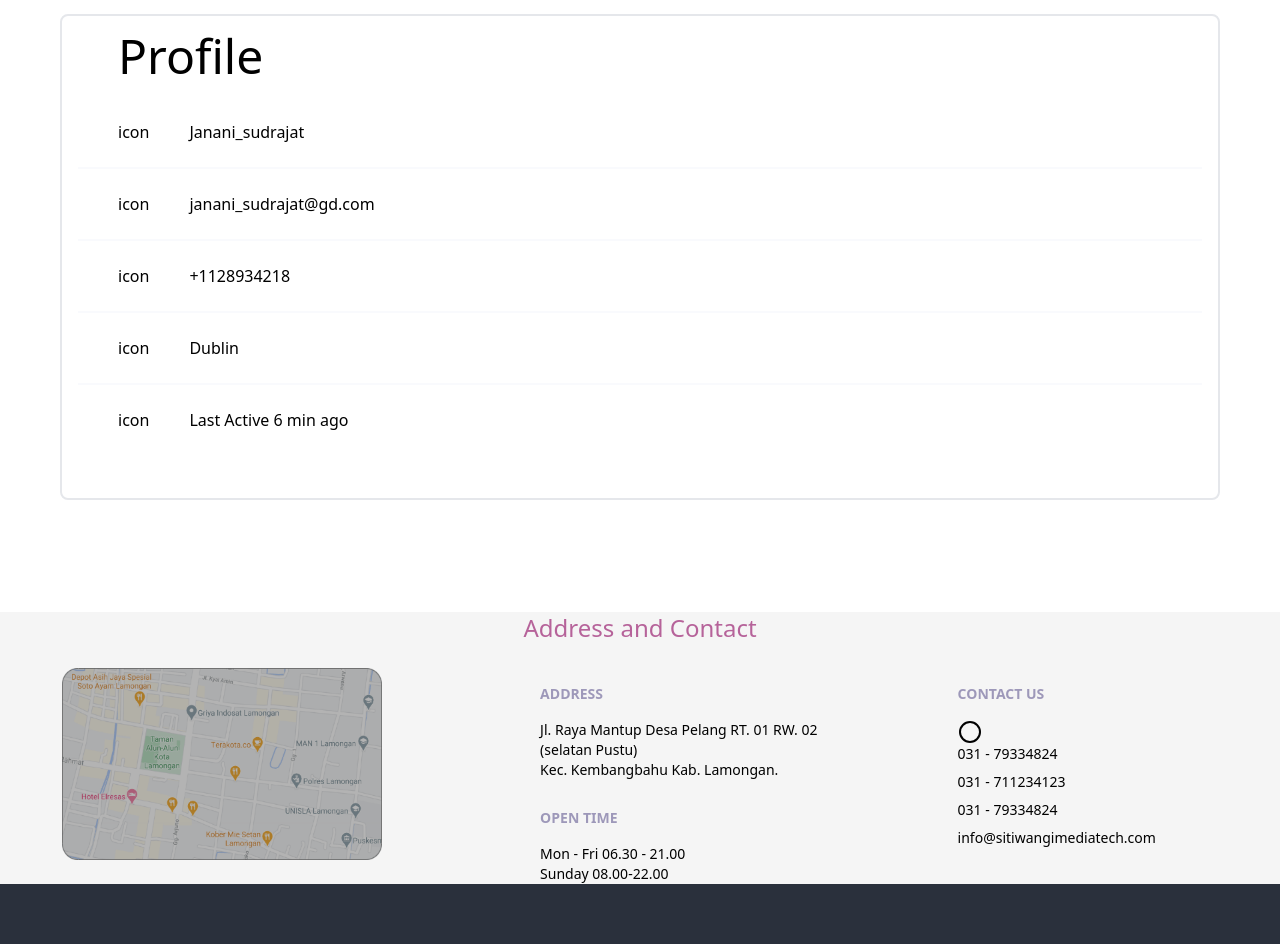
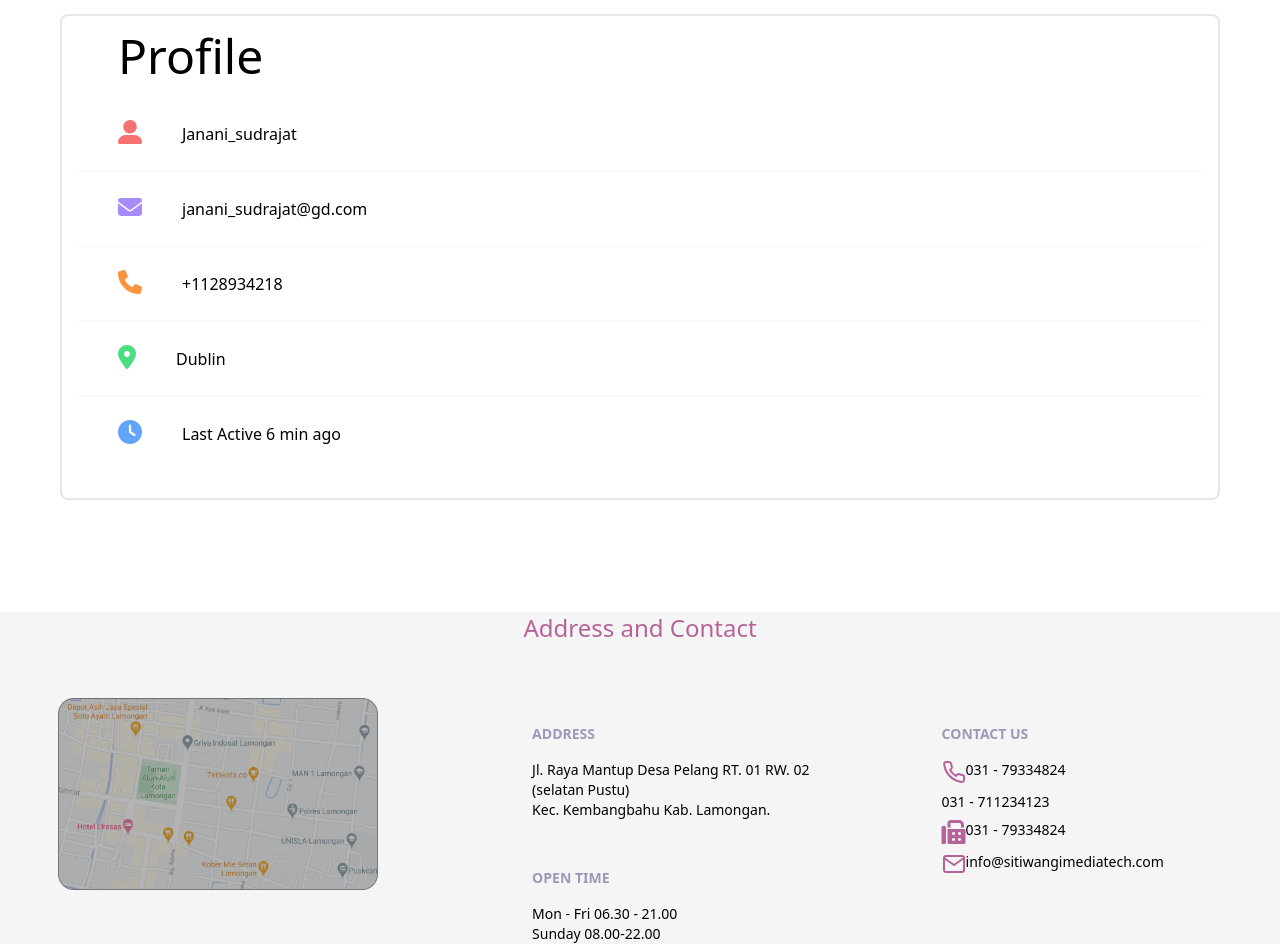
Before and after one commit to harikun/sitiwangi, a website: page public/web1366.html in a window 1280 px wide. Shown: the part 1080-2024 px from the top of the page. Before the commit the page ends 1964 px from the top, so only its background shows below. Drawn offline with nearby package versions, Linux system fonts and the light colour scheme.

Commit message:
menambahkan icon fontawesome ke halaman

```diff
--- a/public/web1366.html
+++ b/public/web1366.html
@@ -8,7 +8,7 @@
 
     <link
       rel="stylesheet"
-      href="node_modules/@fortawesome/fontawesome-free/css/all.css"
+      href="../node_modules/@fortawesome/fontawesome-free/css/all.css"
     />
 
     <title>CV SITI WANGI MEDIATECH</title>
@@ -153,27 +153,37 @@
           >
             <h3 class="mb-10 ml-10 text-5xl">Profile</h3>
             <div class="flex items-center">
-              <div class="mx-10">icon</div>
+              <div class="mx-10">
+                <i class="fa-solid fa-user-large text-2xl text-red-400"></i>
+              </div>
               <p>Janani_sudrajat</p>
             </div>
             <div class="divider"></div>
             <div class="flex items-center">
-              <div class="mx-10">icon</div>
+              <div class="mx-10">
+                <i class="fa-solid fa-envelope text-2xl text-violet-400"></i>
+              </div>
               <p>janani_sudrajat@gd.com</p>
             </div>
             <div class="divider"></div>
             <div class="flex items-center">
-              <div class="mx-10">icon</div>
+              <div class="mx-10">
+                <i class="fa-solid fa-phone text-2xl text-orange-400"></i>
+              </div>
               <p>+1128934218</p>
             </div>
             <div class="divider"></div>
             <div class="flex items-center">
-              <div class="mx-10">icon</div>
+              <div class="mx-10">
+                <i class="fa-solid fa-location-dot text-2xl text-green-400"></i>
+              </div>
               <p>Dublin</p>
             </div>
             <div class="divider"></div>
             <div class="flex items-center">
-              <div class="mx-10">icon</div>
+              <div class="mx-10">
+                <i class="fa-solid fa-clock text-2xl text-blue-400"></i>
+              </div>
               <p>Last Active <span>6 min ago</span></p>
             </div>
           </div>
@@ -184,7 +194,7 @@
         <h3 class="text-center text-2xl text-primary">Address and Contact</h3>
       </div>
 
-      <footer class="@container footer col-span-4 bg-info">
+      <footer class="@container footer col-span-3 bg-info">
         <img
           src="./asset/image/contact-maps.png"
           alt="icon work"
@@ -192,30 +202,37 @@
           class="my-auto mx-auto h-48 w-80"
         />
 
-        <div class="ml-20 text-white">
-          <span class="footer-title mt-10 text-accent">Address</span>
-          <p class="text-black">
+        <div class="ml-20 text-black">
+          <span class="footer-title mt-20 text-accent">Address</span>
+          <p>
             Jl. Raya Mantup Desa Pelang RT. 01 RW. 02
             <br />
             (selatan Pustu) <br />
             Kec. Kembangbahu Kab. Lamongan.
           </p>
 
-          <span class="footer-title mt-5 text-accent">Open Time</span>
-          <p class="text-black">
+          <span class="footer-title mt-10 text-accent">Open Time</span>
+          <p>
             Mon - Fri 06.30 - 21.00 <br />
             Sunday 08.00-22.00
           </p>
         </div>
 
         <div class="text-black">
-          <span class="footer-title mt-10 text-accent">Contact Us</span>
-          <a class="link-hover link"
-            ><i data-feather="circle"></i> 031 - 79334824</a
-          >
+          <span class="footer-title mt-20 text-accent">Contact Us</span>
+          <div class="flex justify-between">
+            <i data-feather="phone" class="text-primary"></i>
+            <a class="link-hover link"> 031 - 79334824</a>
+          </div>
           <a class="link-hover link">031 - 711234123</a>
-          <a class="link-hover link">031 - 79334824</a>
-          <a class="link-hover link">info@sitiwangimediatech.com</a>
+          <div class="flex justify-between">
+            <i class="fa-solid fa-fax text-2xl text-primary"></i>
+            <a class="link-hover link">031 - 79334824</a>
+          </div>
+          <div class="flex justify-between">
+            <i data-feather="mail" class="text-primary"></i>
+            <a class="link-hover link">info@sitiwangimediatech.com</a>
+          </div>
         </div>
       </footer>
     </div>
```
Also changed, not shown: public/contactus.html (+7 -1 lines), README.md, public/css/style.css.
